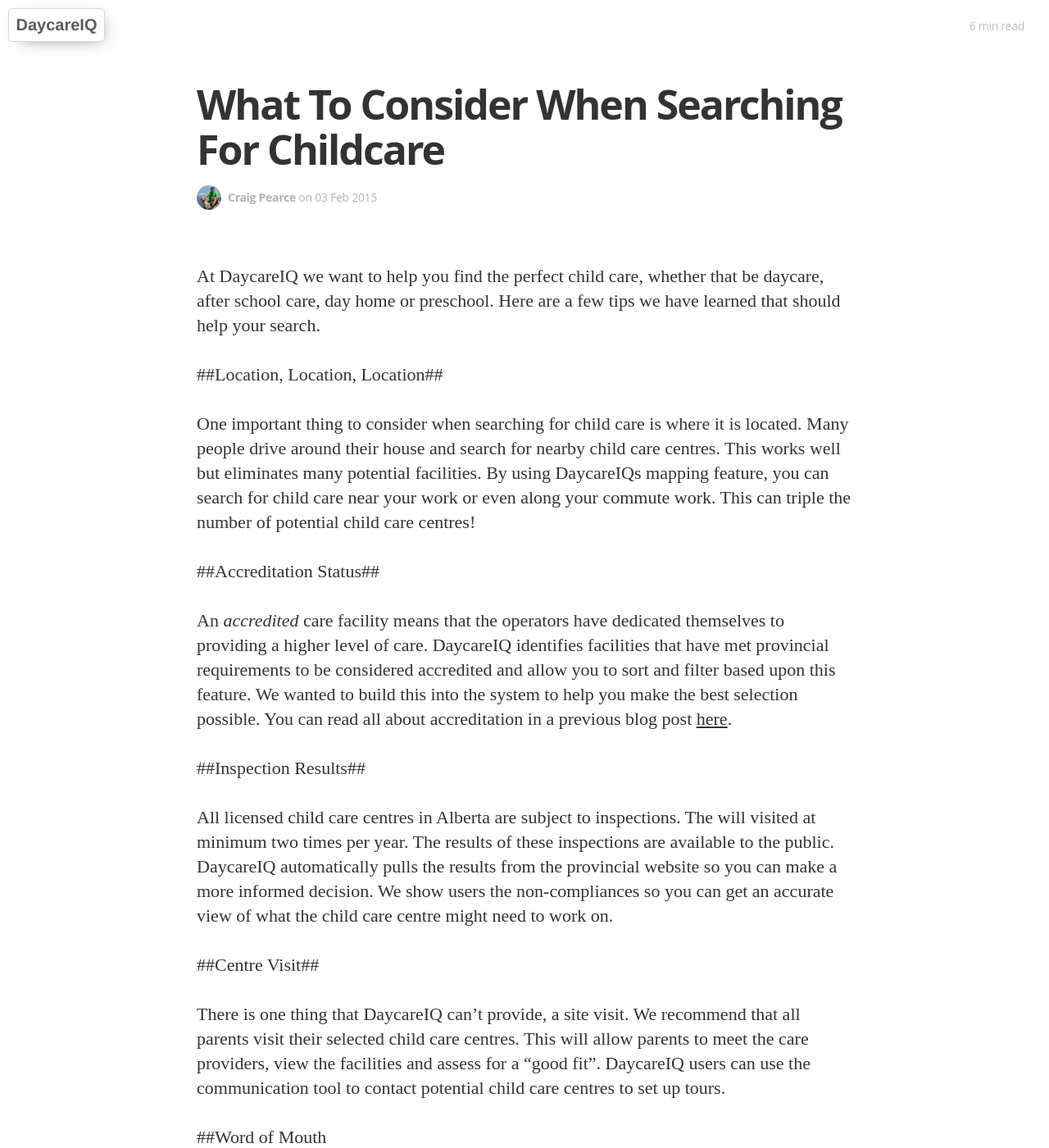
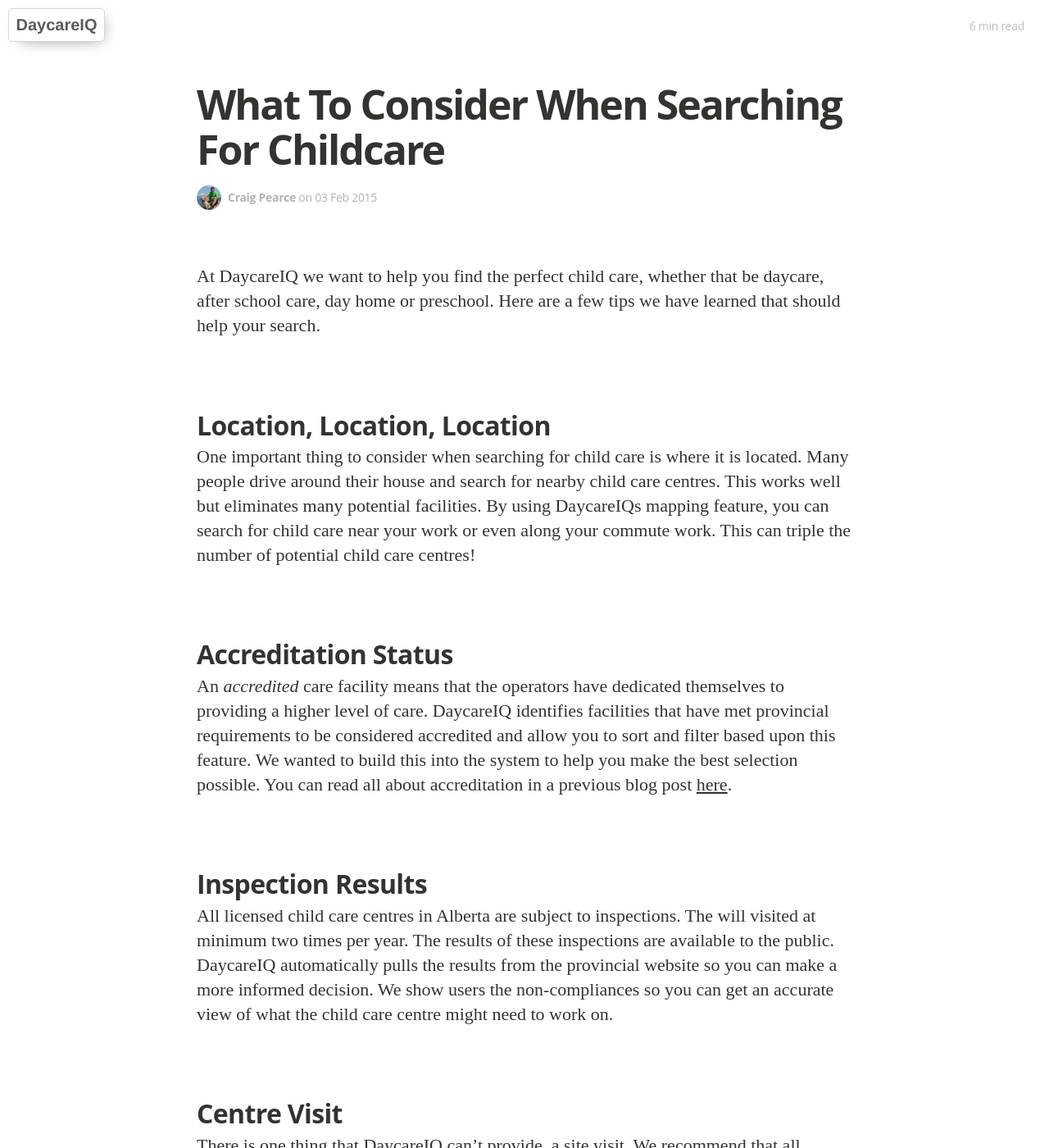
Before and after one commit to DaycareIQ/blog.daycareiq.com, a Jekyll site: the page built from _posts/2015-02-03-what-to-consider-when-searching-for-childcare.md, in a window 1280 px wide and 1400 px high. Shown: the whole window at 82% size. Built offline with Jekyll 4.4.1, drawn with Linux system fonts in a browser that asks for light colours; nearby versions of some CDN libraries; some web fonts are replaced.

Commit message:
Update 2015-02-03-what-to-consider-when-searching-for-childcare.md

```diff
--- a/_posts/2015-02-03-what-to-consider-when-searching-for-childcare.md
+++ b/_posts/2015-02-03-what-to-consider-when-searching-for-childcare.md
@@ -7,23 +7,23 @@ author: cp
 ---
 At DaycareIQ we want to help you find the perfect child care, whether that be daycare, after school care, day home or preschool.  Here are a few tips we have learned that should help your search.
 
-##Location, Location, Location##
+## Location, Location, Location ##
 
 One important thing to consider when searching for child care is where it is located.  Many people drive around their house and search for nearby child care centres.  This works well but eliminates many potential facilities.  By using DaycareIQs mapping feature, you can search for child care near your work or even along your commute work.  This can triple the number of potential child care centres!
 
-##Accreditation Status##
+## Accreditation Status ##
 
 An *accredited* care facility means that the operators have dedicated themselves to providing a higher level of care.  DaycareIQ identifies facilities that have met provincial requirements to be considered accredited and allow you to sort and filter based upon this feature.  We wanted to build this into the system to help you make the best selection possible.  You can read all about accreditation in a previous blog post [here](http://blog.daycareiq.com/2015-alberta-daycare-accreditation/).
 
-##Inspection Results##
+## Inspection Results ##
 
 All licensed child care centres in Alberta are subject to inspections.  The will visited at minimum two times per year.  The results of these inspections are available to the public.  DaycareIQ automatically pulls the results from the provincial website so you can make a more informed decision.  We show users the non-compliances so you can get an accurate view of what the child care centre might need to work on.
 
-##Centre Visit##
+## Centre Visit ##
 
 There is one thing that DaycareIQ can't provide, a site visit.  We recommend that all parents visit their selected child care centres.  This will allow parents to meet the care providers, view the facilities and assess for a "good fit".  DaycareIQ users can use the communication tool to contact potential child care centres to set up tours.
 
-##Word of Mouth
+## Word of Mouth ##
 
 One of the greatest sources of information about child care is word of mouth.  Ask your friends, you colleagues, or your neighbours about any good experiences they had.  You might find they had great experiences, or you might find they had a bad experience, both are valuable pieces of information.  DaycareIQ is building a review feature to allow parents to share their experiences with the interested parents.  We hope you have a great experience with child care you find on DaycareIQ and will return to share that information with other parents!
 
```
